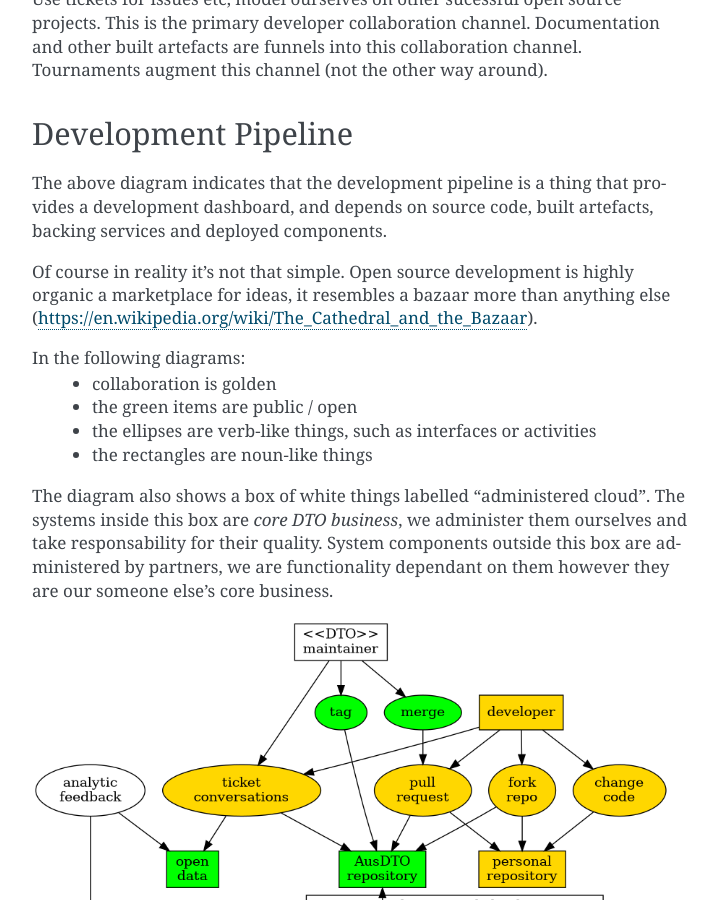
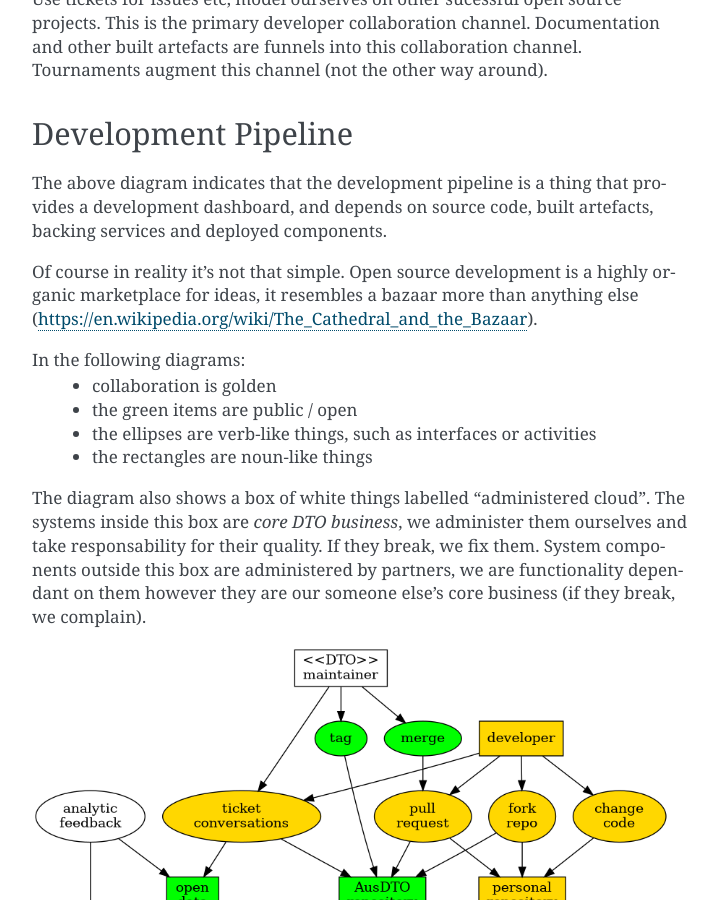
Before and after one commit to AusDTO/disco_layer, a Sphinx documentation site: the page built from docs/source/overview.rst, in a window 1280 px wide and 900 px high, scrolled down 929 px. Shown: the whole window, without its empty margins (388-1106 px from the left). Built offline with Sphinx 7.4.7, drawn with Linux system fonts in a browser that asks for light colours; some of the changed text lies outside the part shown.

Commit message:
tweak docs on fresh read

```diff
--- a/docs/source/overview.rst
+++ b/docs/source/overview.rst
@@ -64,7 +64,7 @@ Development Pipeline
 
 The above diagram indicates that the development pipeline is a thing that provides a development dashboard, and depends on source code, built artefacts, backing services and deployed components.
 
-| Of course in reality it's not that simple. Open source development is highly organic  a marketplace for ideas, it resembles a bazaar more than anything else (https://en.wikipedia.org/wiki/The_Cathedral_and_the_Bazaar).
+Of course in reality it's not that simple. Open source development is a highly organic marketplace for ideas, it resembles a bazaar more than anything else (https://en.wikipedia.org/wiki/The_Cathedral_and_the_Bazaar).
 
 In the following diagrams:
  * collaboration is golden
@@ -72,7 +72,7 @@ In the following diagrams:
  * the ellipses are verb-like things, such as interfaces or activities
  * the rectangles are noun-like things
 
-The diagram also shows a box of white things labelled "administered cloud". The systems inside this box are *core DTO business*, we administer them ourselves and take responsability for their quality. System components outside this box are administered by partners, we are functionality dependant on them however they are our someone else's core business.
+The diagram also shows a box of white things labelled "administered cloud". The systems inside this box are *core DTO business*, we administer them ourselves and take responsability for their quality. If they break, we fix them. System components outside this box are administered by partners, we are functionality dependant on them however they are our someone else's core business (if they break, we complain).
 
 .. graphviz::
 
```
Also changed, not shown: other parts of docs/source/overview.rst (+1 -1 lines).
